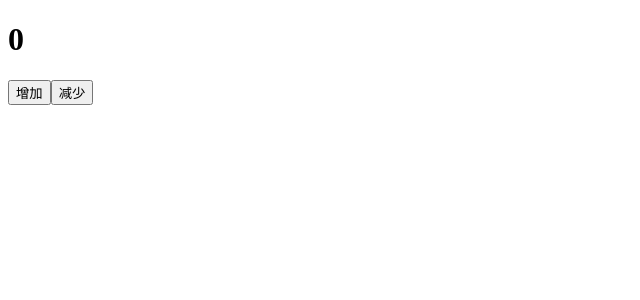
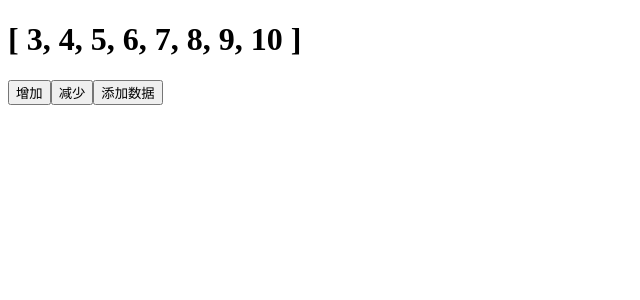
Before and after one commit to ccbjdnn/Vue, a Vue app in the folder vue3/vue3-demo/: page / in a window 1280 px wide. Shown: the top 300 px of the page, without its empty margins (0-640 px from the left). Built offline with nearby package versions, Linux system fonts and the light colour scheme.

Commit message:
computed

```diff
--- a/vue3/vue3-demo/src/App.vue
+++ b/vue3/vue3-demo/src/App.vue
@@ -19,6 +19,7 @@
 </script>
 
 <template>
+  <!-- ref 可以直接使用模板中的变量,不需要.value -->
   <h1>{{ msg }}</h1>
   <button @click="ciallo">+ 1</button>
 </template>
--- /dev/null
+++ b/vue3/vue3-demo/src/computed.vue
@@ -0,0 +1,17 @@
+<script setup>
+import { computed, ref } from 'vue'
+
+const count = ref([0,1,2,3,4,5,6,7,8,9,10])
+const user = ref(3)
+const filterCount = computed(() => count.value.filter(item => item >= user.value))
+const add = () => { count.value.push(count.value.length) }
+const useradd = () => { user.value >= count.value.length ? user.value = count.value.length : user.value++ }
+const userdec = () => { user.value <= 0 ? user.value = 0 : user.value-- }
+</script>
+
+<template>
+  <h1>{{ filterCount }}</h1>
+  <button @click="useradd">增加</button>
+  <button @click="userdec">减少</button>
+  <button @click="add">添加数据</button>
+</template>
--- a/vue3/vue3-demo/src/main.js
+++ b/vue3/vue3-demo/src/main.js
@@ -1,6 +1,8 @@
 import { createApp } from 'vue'
 // import App from './App.vue'
-import Active from './reactive.vue'
+// import Active from './reactive.vue'
+import Computed from './computed.vue'
 
 // createApp(App).mount('#app')
-createApp(Active).mount('#app')
+// createApp(Active).mount('#app')
+createApp(Computed).mount('#app')
--- a/vue3/vue3-demo/src/reactive.vue
+++ b/vue3/vue3-demo/src/reactive.vue
@@ -1,6 +1,7 @@
 <script setup>
 import { reactive } from 'vue'
 
+// reactive 得是对象
 const state = reactive({
   count: 0
 })
```
